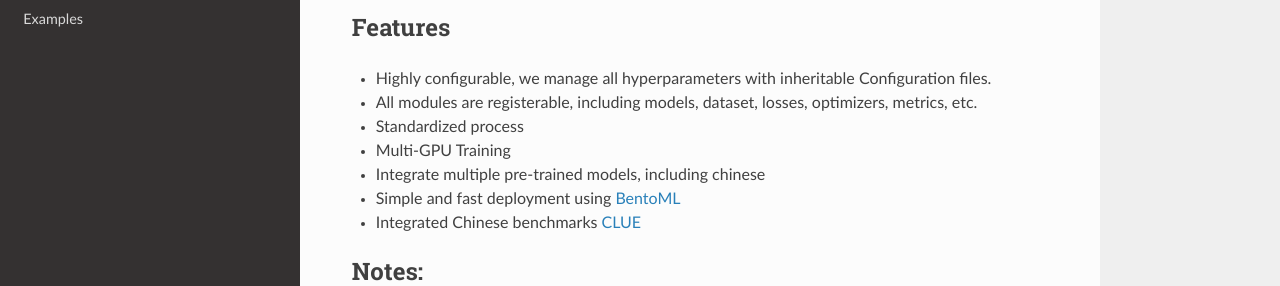
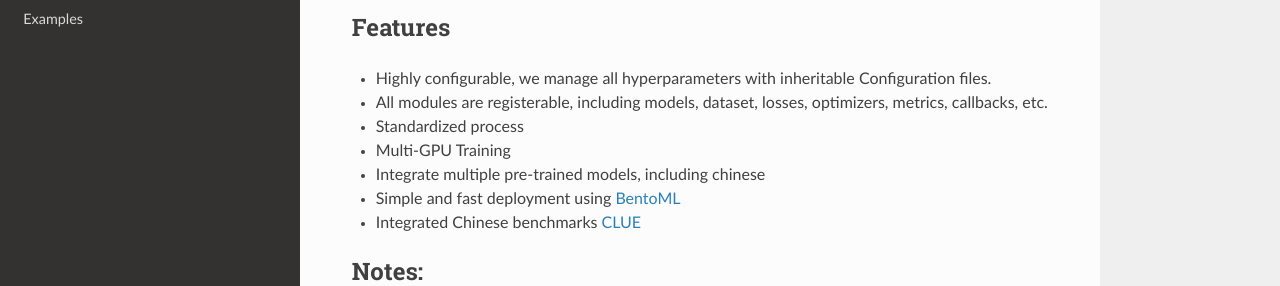
Before and after one commit to yingyuankai/AiSpace, a Sphinx documentation site: the page built from docs/source/index.rst, in a window 1280 px wide and 970 px high. Shown: the part 221-507 px from the top of the window. Built offline with Sphinx 7.4.7 and the Read the Docs theme 2.0.0, drawn with Linux system fonts in a browser that asks for light colours.

Commit message:
fix bugs

```diff
--- a/docs/source/conf.py
+++ b/docs/source/conf.py
@@ -30,14 +30,14 @@ release = '0.1.0'
 # Add any Sphinx extension module names here, as strings. They can be
 # extensions coming with Sphinx (named 'sphinx.ext.*') or your custom
 # ones.
-# extensions = [
-#     'sphinx.ext.autodoc',
-#     'sphinx.ext.coverage',
-#     'sphinx.ext.napoleon',
-#     'recommonmark',
-#     'sphinx.ext.viewcode',
-#     'sphinx_markdown_tables'
-# ]
+extensions = [
+    'sphinx.ext.autodoc',
+    'sphinx.ext.coverage',
+    'sphinx.ext.napoleon',
+    'recommonmark',
+    'sphinx.ext.viewcode',
+    'sphinx_markdown_tables'
+]
 
 # Add any paths that contain templates here, relative to this directory.
 templates_path = ['_templates']
--- a/docs/source/index.rst
+++ b/docs/source/index.rst
@@ -13,7 +13,7 @@ Features
 -----------------
 
 * Highly configurable, we manage all hyperparameters with inheritable Configuration files.
-* All modules are registerable, including models, dataset, losses, optimizers, metrics, etc.
+* All modules are registerable, including models, dataset, losses, optimizers, metrics, callbacks, etc.
 * Standardized process
 * Multi-GPU Training
 * Integrate multiple pre-trained models, including chinese
```
Also changed, not shown: README.md (+1 -1 lines).
